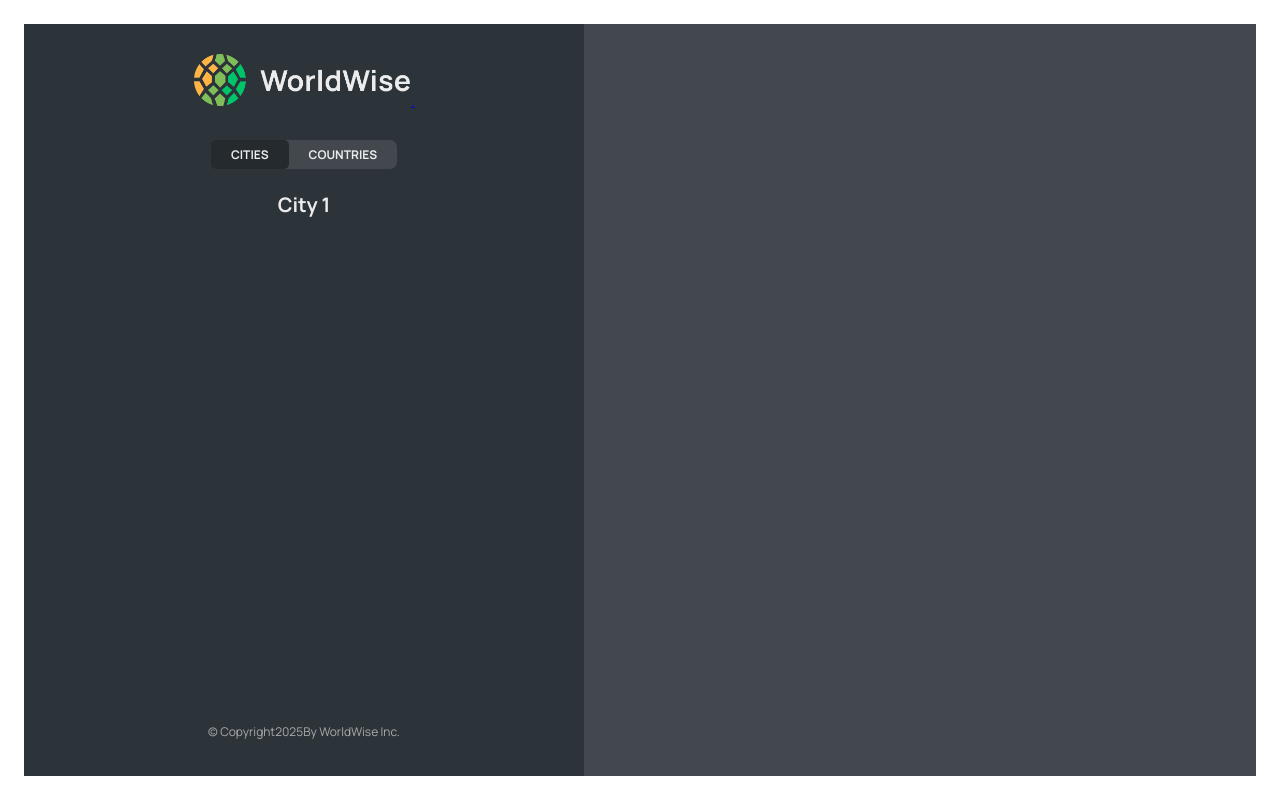
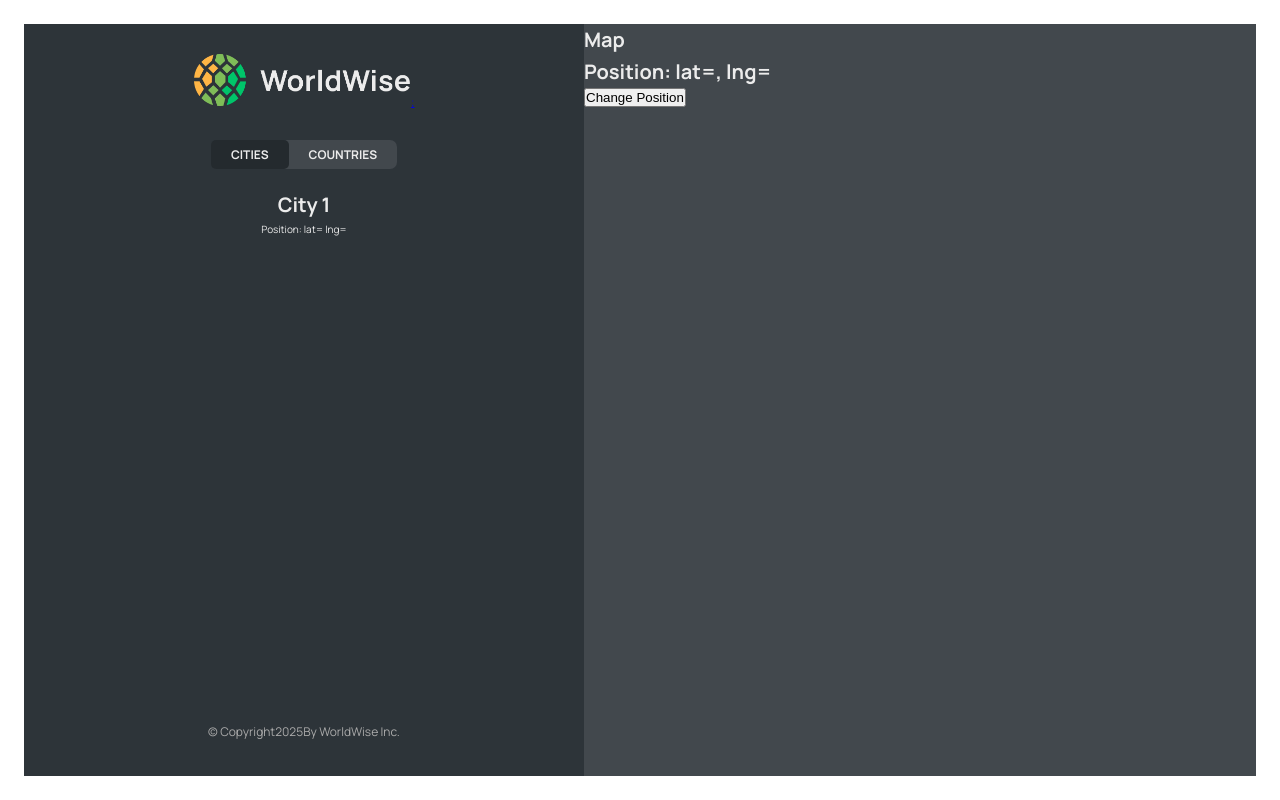
Before and after one commit to EmanueleZii/WorldWise_React_Application, a React (Vite) app: page /app/cities/1 in a window 1280 px wide. Built offline with nearby package versions, Linux system fonts and the light colour scheme; data requests are answered from the project's data file.

Commit message:
lat lng in url

```diff
--- a/src/components/City.jsx
+++ b/src/components/City.jsx
@@ -1,5 +1,5 @@
 /* eslint-disable */
-import { useParams } from "react-router-dom";
+import { useParams, useSearchParams } from "react-router-dom";
 import styles from "./City.module.css";
 
 const formatDate = (date) =>
@@ -13,6 +13,9 @@
 function City() {
 
   const {id} = useParams();
+   const [searchParams, setSearchParams] = useSearchParams()
+    const lat = searchParams.get('lat');
+    const lng = searchParams.get('lng');
 
   // TEMP DATA
   const currentCity = {
@@ -24,7 +27,12 @@
 
   const { cityName, emoji, date, notes } = currentCity;
 
-   return <h1>City {id}</h1>;
+   return (
+   <>
+    <h1>City {id}</h1>
+    <p>Position: lat={lat} lng= {lng}</p>
+   </>
+   );
   // return (
   //   <div className={styles.city}>
   //     <div className={styles.row}>
--- a/src/components/CityItems.jsx
+++ b/src/components/CityItems.jsx
@@ -11,11 +11,13 @@
 
 function CityItems({ city }) {
 
-    const {cityName, emoji, date, id } = city;
+  const {cityName, emoji, date, id, position } = city;
 
    return (
         <li>
-          <Link  className={styles.cityItem} to={`${id}`}>
+          <Link  className={styles.cityItem}
+              to={`${id}?lat=${position.lat}&lng=${position.lng}`}
+            >
             <span className={styles.emoji}>{emoji}</span>
             <h3 className={styles.name}>{cityName}</h3>
             <time className={styles.date}> ({formatDate(date)}) </time>
--- a/src/components/Map.jsx
+++ b/src/components/Map.jsx
@@ -1,10 +1,21 @@
+/* eslint-disable */
+import { useSearchParams } from 'react-router-dom';
 import styles from './Map.module.css';
 
+ function Map() {
 
- function Map() {
+  const [searchParams, setSearchParams] = useSearchParams()
+
+  const lat = searchParams.get('lat');
+  const lng = searchParams.get('lng');
+
   return (
     <div className={styles.mapContainer}>
-
+      <h1>Map</h1>
+      <h1>Position: lat={lat}, lng={lng}</h1>
+    <button onClick={()=>{
+      setSearchParams({lat: 23, lng: 50})
+    }}> Change Position </button>
     </div>
   )
 }
```
